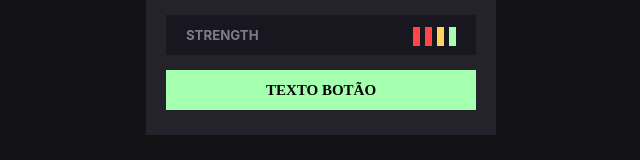
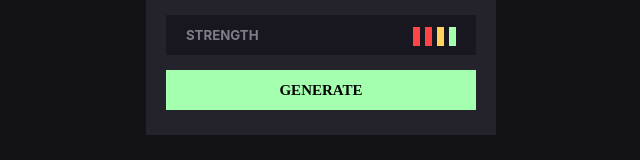
Before and after one commit to andeerlb/gerador-senha-react, a React (Create React App) app: page / in a window 1280 px wide. Shown: the part 505-665 px from the top of the page, without its empty margins (319-959 px from the left). Built offline with nearby package versions, Linux system fonts and the light colour scheme.

Commit message:
criado context para password

```diff
--- a/src/App.js
+++ b/src/App.js
@@ -1,10 +1,28 @@
+import { useState } from 'react';
 import './App.css';
 import ContainerGeradorSenha from './components/ContainerGeradorSenha/ContainerGeradorSenha';
+import { InputPasswordContext } from './context/InputPasswordContext';
 
 function App() {
+  const [inputPasswordState, setInputPasswordState] = useState({
+    placeholder: "P4$5W0rD!",
+    password: ''
+  });
+
+  const changePassword = (password) => {
+    setInputPasswordState({
+      password: password
+    })
+  }
+
   return (
     <div className="App">
-      <ContainerGeradorSenha />
+      <InputPasswordContext.Provider value={{
+        inputPasswordState,
+        changePassword
+      }}>
+        <ContainerGeradorSenha />
+      </InputPasswordContext.Provider>
     </div>
   );
 }
--- a/src/components/Button/Button.js
+++ b/src/components/Button/Button.js
@@ -1,9 +1,9 @@
 import styles from "./Button.module.css";
 
-const Button = ({ text= "Texto botão"}) => {
+const Button = ({ text= "Texto botão", onClick = () => {}}) => {
     return (
         <>
-            <button className={styles.button}>
+            <button className={styles.button} onClick={onClick}>
                 {text}
             </button>
         </>
--- a/src/components/GeradorSenha/GeradorSenha.js
+++ b/src/components/GeradorSenha/GeradorSenha.js
@@ -1,7 +1,8 @@
 import styles from "./GeradorSenha.module.css";
 import Checkbox from "../Checkbox/Checkbox";
 import Button from "../Button/Button";
-import { useState } from "react";
+import { useContext, useState } from "react";
+import { InputPasswordContext } from "../../context/InputPasswordContext";
 
 const CharacterLength = () => {
     const [rangeValue, setRangeValue] = useState(0)
@@ -37,6 +38,14 @@ const ForcaDaSenha = () => {
 }
 
 const GeradorSenha = () => {
+    const inputPasswordContext = useContext(InputPasswordContext);
+
+    const gerarSenha = () => {
+        console.log('aqui vai gerar a senha');
+        inputPasswordContext.changePassword("nova senha, time: "+new Date().getTime());
+        console.log(inputPasswordContext);
+    }
+
     return (
         <div className={styles.containerGerador}>
             <div className="m-b-10">
@@ -58,7 +67,7 @@ const GeradorSenha = () => {
                 <ForcaDaSenha />
             </div>
             <div className="m-b-15">
-                <Button />
+                <Button  text="Generate" onClick={gerarSenha}/>
             </div>
         </div>
     )
--- a/src/components/InputPassword/InputPassword.js
+++ b/src/components/InputPassword/InputPassword.js
@@ -1,12 +1,14 @@
 import { faCopy } from '@fortawesome/free-solid-svg-icons'
 import { FontAwesomeIcon } from '@fortawesome/react-fontawesome';
 import styles from "./InputPassword.module.css";
+import { InputPasswordContext } from '../../context/InputPasswordContext';
+import { useContext } from 'react';
 
 const InputPassword = () => {
-    let  textValue = "P4$5W0rD!";
+    const context = useContext(InputPasswordContext);
     return (
         <div className={styles.containerInputPassword}>
-            <input className={styles.inputPassword} value={textValue} disabled/>
+            <input className={styles.inputPassword} placeholder={context.inputPasswordState.placeholder} value={context.inputPasswordState.password} disabled/>
             <FontAwesomeIcon icon={faCopy} />
         </div>
     )
--- /dev/null
+++ b/src/context/InputPasswordContext.js
@@ -0,0 +1,3 @@
+import React from "react";
+
+export const InputPasswordContext = React.createContext();
```
